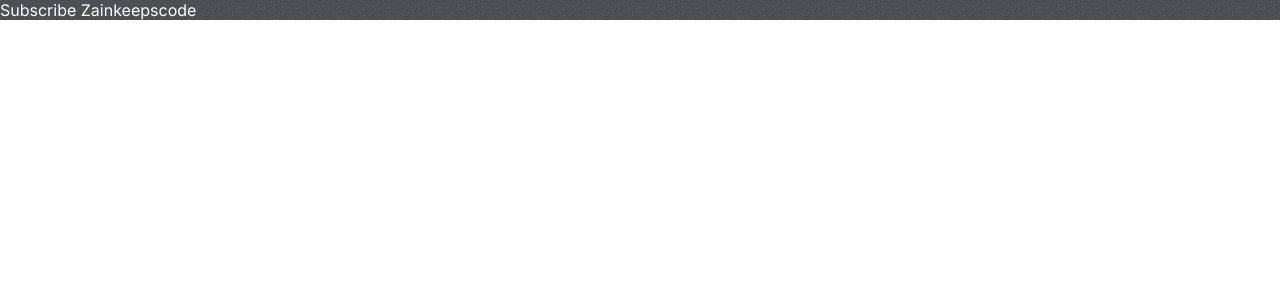
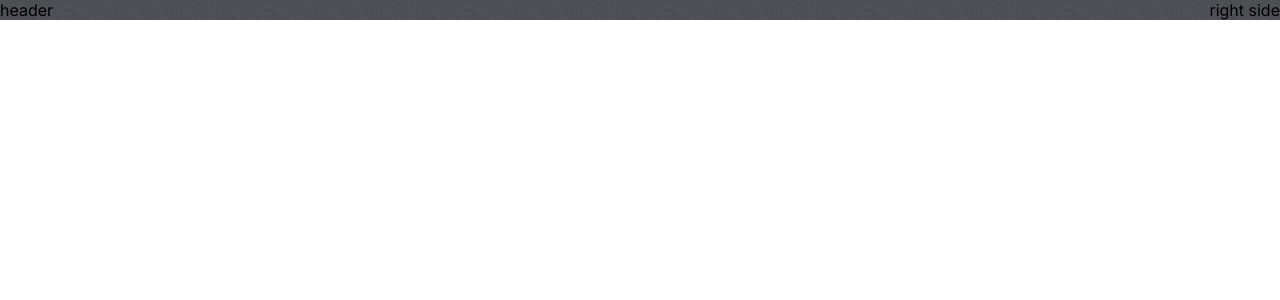
Before and after one commit to Szsz1987/Fit-club, a React (Create React App) app: page / in a window 1280 px wide. Shown: the top 300 px of the page. Built offline with nearby package versions, Linux system fonts and the light colour scheme.

Commit message:
Start creating two components Hero and Header

```diff
--- a/src/App.js
+++ b/src/App.js
@@ -1,8 +1,9 @@
 import './App.css';
+import Hero from './components/Hero/Hero';
 function App() {
   return (
     <div className="App">
-          <span style={{color: 'white'}}>Subscribe Zainkeepscode</span>
+      <Hero/>
     </div>
   );
 }
--- /dev/null
+++ b/src/components/Header/Header.jsx
@@ -0,0 +1,10 @@
+import React from 'react';
+import './Header.css';
+
+const Header = () => {
+    return (
+        <div className="header">header</div>
+    )
+}
+
+export default Header
--- /dev/null
+++ b/src/components/Hero/Hero.css
@@ -0,0 +1,4 @@
+.hero{
+    display: flex;
+    justify-content: space-between;
+}
--- /dev/null
+++ b/src/components/Hero/Hero.jsx
@@ -0,0 +1,16 @@
+import React from 'react';
+import './Hero.css';
+import Header from '../Header/Header';
+
+const Hero = () => {
+    return (
+        <div className="hero">
+            <div className="left-h">
+                <Header/>
+            </div>
+            <div className="right-h">right side</div>
+        </div>
+    )
+}
+
+export default Hero
```
Also changed, not shown: src/components/Header/Header.css (added).
